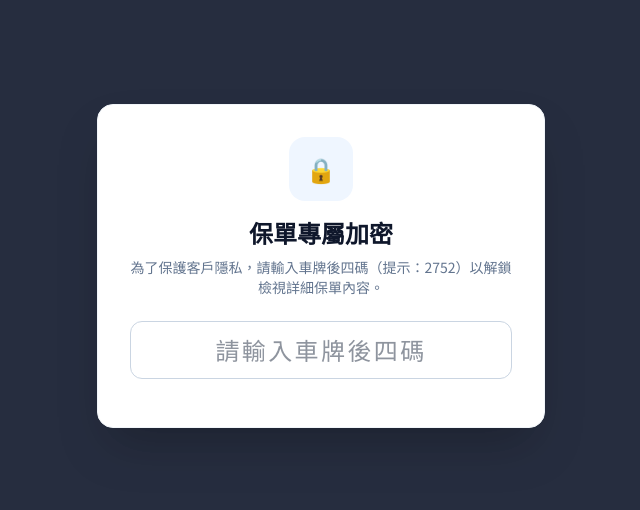
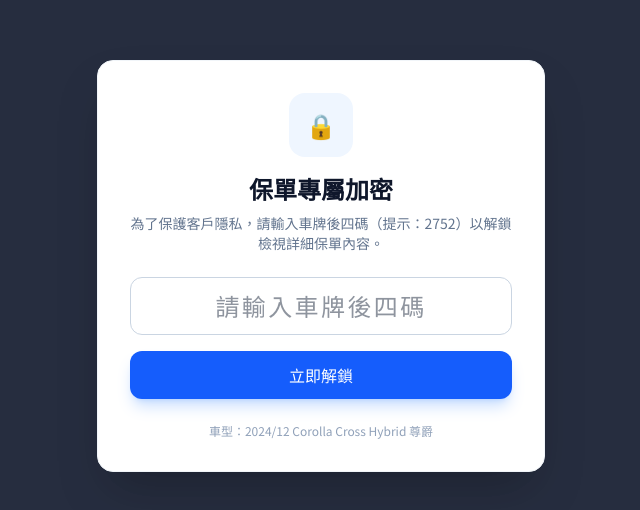
Before and after one commit to sasha1005-glitch/sasha1005-glitch.github.io, a plain HTML site: page index.html in a window 1280 px wide. Shown: the part 134-644 px from the top of the page, without its empty margins (319-959 px from the left). Drawn offline with nearby package versions, Linux system fonts and the light colour scheme.

Commit message:
Update index.html

```diff
--- a/index.html
+++ b/index.html
@@ -24,4 +24,13 @@
             <div class="space-y-4">
                 <input type="password" id="pinInput" maxlength="4" placeholder="請輸入車牌後四碼" class="w-full px-4 py-3 text-center text-2xl tracking-widest border border-slate-300 rounded-xl focus:ring-2 focus:ring-blue-500 focus:outline-none">
                 <div id="errorMsg" class="text-rose-500 text-xs hidden">密碼錯誤，請重新輸入（預設為 2752）</div>
-                <button onclick="checkPin()" class="w-full bg-blue-600 hover:bg-blue-700 text-white font-medium py-3 rounded-xl transition shadow-lg shadow
+                <button onclick="checkPin()" class="w-full bg-blue-600 hover:bg-blue-700 text-white font-medium py-3 rounded-xl transition shadow-lg shadow-blue-500/25">
+                    立即解鎖
+                </button>
+            </div>
+            <p class="text-xs text-slate-400 mt-6">車型：2024/12 Corolla Cross Hybrid 尊爵</p>
+        </div>
+    </div>
+
+    <!-- 主內容區 (解鎖後顯示) -->
+    <div id="mainContent" class="opacity-0 transition-opacity duration-500 pointer-events-none">
```
